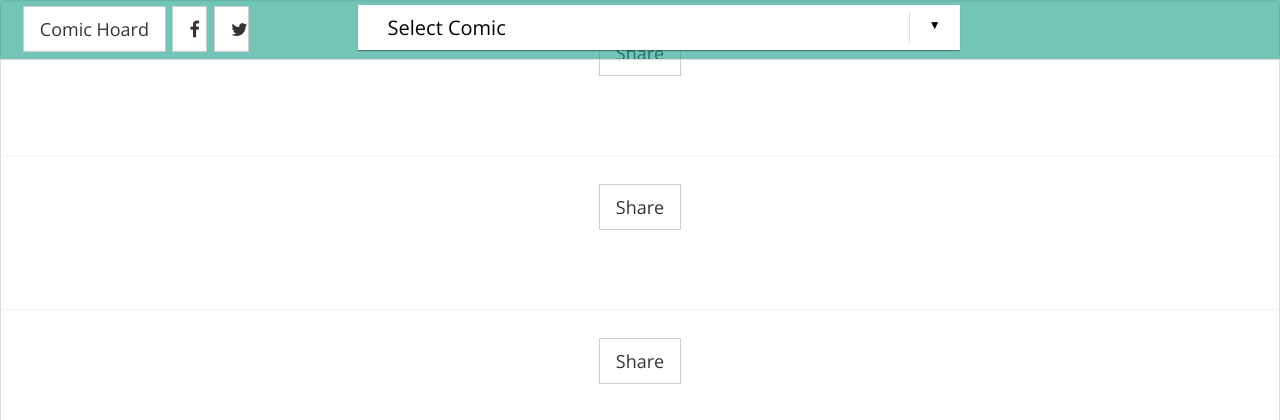
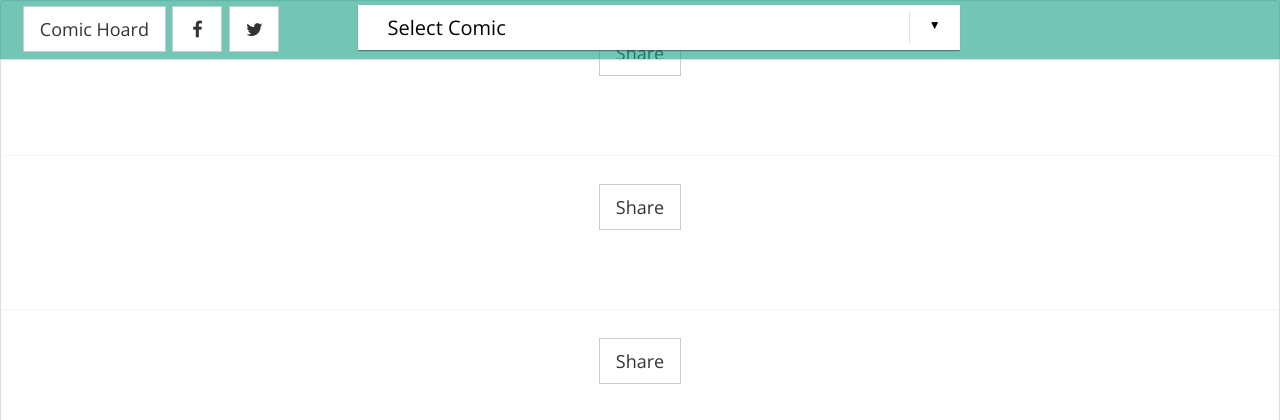
Before and after one commit to Comichoard/comichoard-legacy, a PHP site: page /buttersafe/index.php?strip=1 in a window 1280 px wide. Shown: the top 420 px of the page. Run offline with PHP 8.4, Linux system fonts and the light colour scheme; data that the repository does not hold is empty; some libraries are stand-ins or nearby versions.

Commit message:
fixed button styles

```diff
--- a/css/default.css
+++ b/css/default.css
@@ -26,7 +26,7 @@ span{display:inline-block}
 .thumb{width:150px;height:150px;overflow:hidden;margin-bottom:0;position:relative;z-index:2;background-color:#fff}
 .thumb>img{width:150px;margin-top:0px;}
 .thumbname{position:relative;top:-35px;width:100%;text-align:left;padding-left:5px;font-size:14px;font-weight:400}
-#gotofb, #gototwitter {width:35px;}
+#gotofb, #gototwitter {width:50px;}
 
 @media screen and (max-width:768px) {
 body{font-size:10px!important}
--- a/head.php
+++ b/head.php
@@ -4,8 +4,8 @@
 <script src="http://ajax.googleapis.com/ajax/libs/jquery/1.10.2/jquery.min.js"></script>
 <link href="http://fonts.googleapis.com/css?family=Open+Sans:300italic,400italic,600italic,700italic,800italic,400,700,600,300,800" rel="stylesheet" type="text/css">
 <link href="http://netdna.bootstrapcdn.com/font-awesome/4.0.3/css/font-awesome.min.css" rel="stylesheet">
-<link rel="stylesheet" type="text/css" href="/css/cdstyle.css?v=34" />
-<link rel="stylesheet" type="text/css" href="/css/default.css?v=34" />
+<link rel="stylesheet" type="text/css" href="/css/cdstyle.css?v=37" />
+<link rel="stylesheet" type="text/css" href="/css/default.css?v=37" />
 <script type="text/javascript" src="/js/jquery.dropdown.js"></script>
 <script src="/js/modernizr.custom.63321.js"></script>
 <meta name="description" content="Comic Hoard - The Webcomic Library" />
--- a/index.php
+++ b/index.php
@@ -41,8 +41,8 @@
         <script src="http://ajax.googleapis.com/ajax/libs/jquery/1.10.2/jquery.min.js"></script>
         <link href="http://fonts.googleapis.com/css?family=Open+Sans:300italic,400italic,600italic,700italic,800italic,400,700,600,300,800" rel="stylesheet" type="text/css">
         <link href="http://netdna.bootstrapcdn.com/font-awesome/4.0.3/css/font-awesome.min.css" rel="stylesheet">
-        <link rel="stylesheet" type="text/css" href="css/cdstyle.css?v=35" />
-        <link rel="stylesheet" type="text/css" href="css/default.css?v=35" />
+        <link rel="stylesheet" type="text/css" href="css/cdstyle.css?v=37" />
+        <link rel="stylesheet" type="text/css" href="css/default.css?v=37" />
         <script type="text/javascript" src="js/jquery.dropdown.js"></script>
         <script src="js/modernizr.custom.63321.js"></script>
     </head>
```
